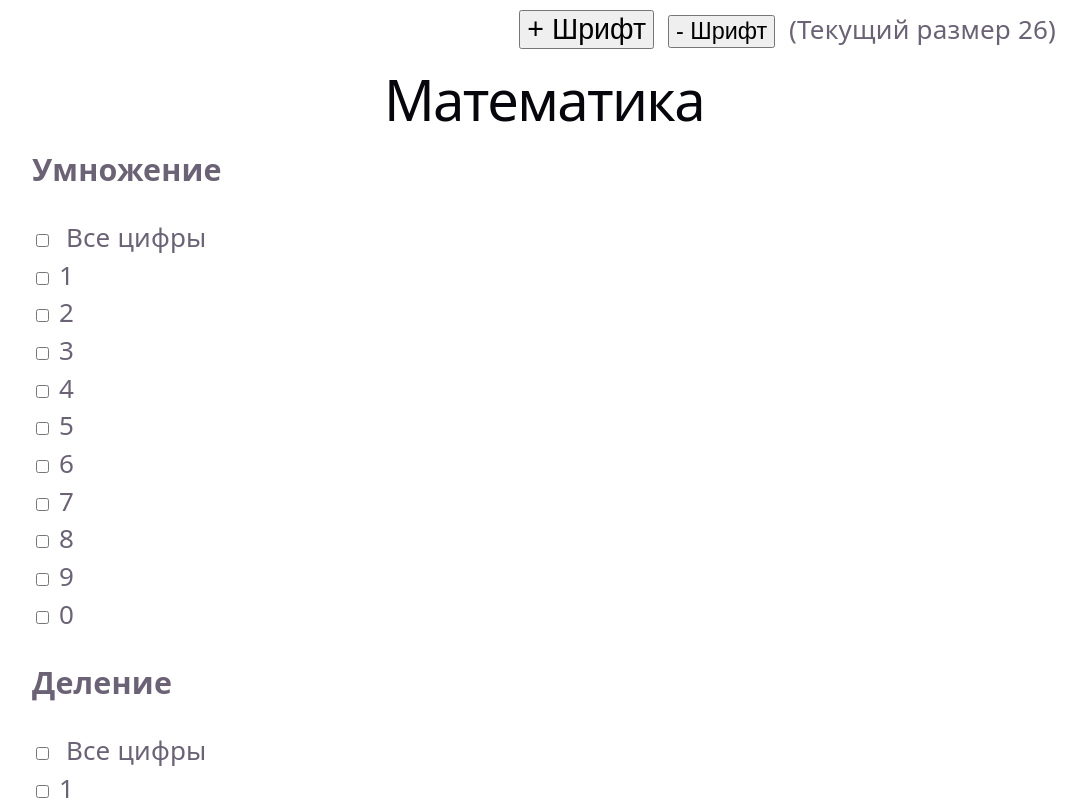
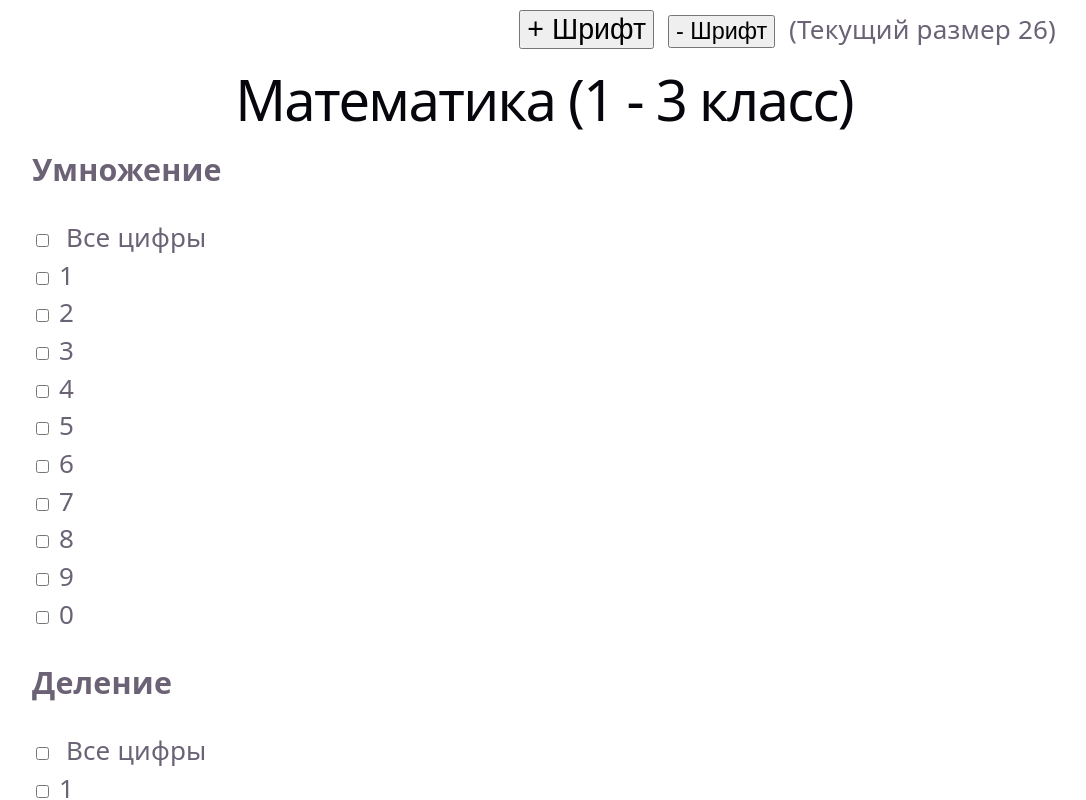
Before and after one commit to gl-raven/kids-math, a Vue app: page / in a window 1280 px wide. Shown: the top 800 px of the page, without its empty margins (96-1182 px from the left). Built offline with nearby package versions, Linux system fonts and the light colour scheme.

Commit message:
изменен текст

```diff
--- a/src/components/SelectScreen.vue
+++ b/src/components/SelectScreen.vue
@@ -62,7 +62,7 @@ function updateDivideDigits(): void {
 
 <template>
 
-    <h1 class="text-center">Математика</h1>
+    <h1 class="text-center">Математика (1 - 3 класс)</h1>
     <div>
         <h3>Умножение</h3>
         <div>
```
